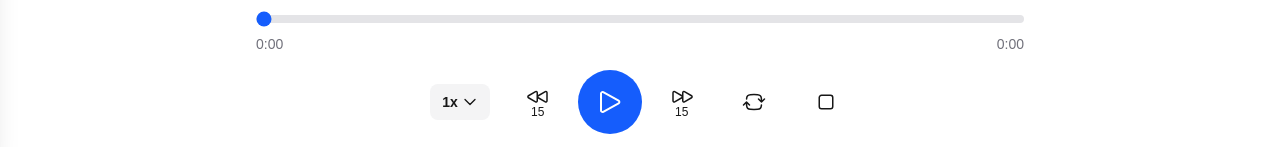
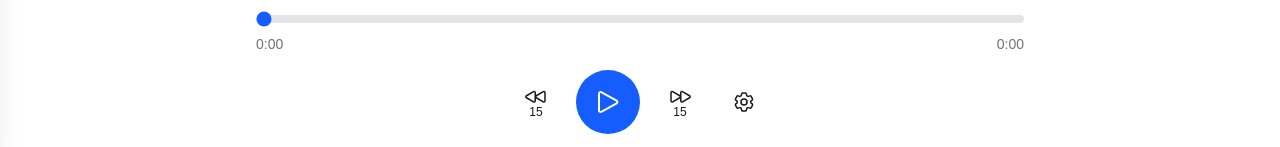
Before and after one commit to RenanNascimento/dante, a Next.js app in the folder frontend/: page / in a window 1280 px wide. Both pictures are taken after a click on the button "try with sample content". Shown: the part 650-797 px from the top of the page. Built offline with nearby package versions, Linux system fonts and the light colour scheme.

Commit message:
feat: enhance AudioControls with settings menu and improved loop labels

```diff
--- a/frontend/src/components/AudioControls.tsx
+++ b/frontend/src/components/AudioControls.tsx
@@ -1,6 +1,6 @@
 "use client";
 
-import { useState } from "react";
+import { useState, useEffect, useRef } from "react";
 
 export type LoopMode = 0 | 1 | 2 | 3 | 4;
 
@@ -28,11 +28,11 @@
 
 function getLoopLabel(mode: LoopMode): string {
   switch (mode) {
-    case 0: return "";
-    case 1: return "1";
-    case 2: return "2";
-    case 3: return "4";
-    case 4: return "∞";
+    case 0: return "Off";
+    case 1: return "1x";
+    case 2: return "2x";
+    case 3: return "4x";
+    case 4: return "Infinite";
   }
 }
 
@@ -51,8 +51,27 @@
   onSpeedChange,
   onPauseAtPhraseEndToggle,
 }: AudioControlsProps) {
-  const loopLabel = getLoopLabel(loopMode);
-  const [speedDropdownOpen, setSpeedDropdownOpen] = useState(false);
+  const [settingsOpen, setSettingsOpen] = useState(false);
+  const menuRef = useRef<HTMLDivElement>(null);
+
+  // Close menu when clicking outside
+  useEffect(() => {
+    if (!settingsOpen) return;
+    const handleClickOutside = (e: MouseEvent) => {
+      if (menuRef.current && !menuRef.current.contains(e.target as Node)) {
+        setSettingsOpen(false);
+      }
+    };
+    document.addEventListener("click", handleClickOutside);
+    return () => document.removeEventListener("click", handleClickOutside);
+  }, [settingsOpen]);
+
+  const handleSpeedToggle = () => {
+    onSpeedChange(playbackSpeed === 1 ? 0.75 : 1);
+  };
+
+  // Check if any setting is active to show indicator on settings button
+  const hasActiveSettings = loopMode > 0 || pauseAtPhraseEnd || playbackSpeed !== 1;
 
   return (
     <div className="fixed bottom-0 left-0 right-0 bg-white dark:bg-zinc-900 border-t border-zinc-200 dark:border-zinc-700 p-4 shadow-lg">
@@ -74,51 +93,7 @@
         </div>
 
         {/* Controls */}
-        <div className="flex items-center justify-center gap-6">
-          {/* Speed control dropdown */}
-          <div className="relative">
-            <button
-              onClick={() => setSpeedDropdownOpen(!speedDropdownOpen)}
-              className="px-3 py-2 rounded-lg text-sm font-semibold transition-colors bg-zinc-100 dark:bg-zinc-800 hover:bg-zinc-200 dark:hover:bg-zinc-700 flex items-center gap-1"
-              aria-label="Playback speed"
-              title="Playback speed"
-            >
-              {playbackSpeed}x
-              <svg
-                xmlns="http://www.w3.org/2000/svg"
-                fill="none"
-                viewBox="0 0 24 24"
-                strokeWidth={2}
-                stroke="currentColor"
-                className={`w-4 h-4 transition-transform ${speedDropdownOpen ? "rotate-180" : ""}`}
-              >
-                <path strokeLinecap="round" strokeLinejoin="round" d="M19.5 8.25l-7.5 7.5-7.5-7.5" />
-              </svg>
-            </button>
-            {speedDropdownOpen && (
-              <div className="absolute bottom-full mb-2 left-0 bg-white dark:bg-zinc-800 border border-zinc-200 dark:border-zinc-700 rounded-lg shadow-lg overflow-hidden">
-                {[0.75, 1, 1.25].map((speed) => (
-                  <button
-                    key={speed}
-                    onClick={() => {
-                      onSpeedChange(speed);
-                      setSpeedDropdownOpen(false);
-                    }}
-                    className={`w-full px-4 py-2 text-sm font-semibold text-left transition-colors ${
-                      playbackSpeed === speed
-                        ? "bg-green-200 dark:bg-green-800 text-green-900 dark:text-green-100"
-                        : "hover:bg-zinc-100 dark:hover:bg-zinc-700"
-                    }`}
-                  >
-                    {speed}x
-                  </button>
-                ))}
-              </div>
-            )}
-          </div>
-
-          {/* Playback controls - Center */}
-          <div className="flex items-center gap-4">
+        <div className="flex items-center justify-center gap-4">
           {/* Skip backward 15s */}
           <button
             onClick={onSkipBackward}
@@ -203,17 +178,21 @@
             </svg>
             <span className="text-xs block -mt-1">15</span>
           </button>
-          </div>
 
-          {/* Loop button */}
+          {/* Settings button */}
+          <div className="relative" ref={menuRef}>
             <button
-            onClick={onLoopToggle}
+              onClick={(e) => {
+                e.stopPropagation();
+                setSettingsOpen(!settingsOpen);
+              }}
               className={`p-3 rounded-full transition-colors relative ${
-              loopMode > 0
+                hasActiveSettings
                   ? "bg-blue-100 dark:bg-blue-900 text-blue-600 dark:text-blue-400"
                   : "hover:bg-zinc-100 dark:hover:bg-zinc-800"
               }`}
-            aria-label="Toggle loop mode"
+              aria-label="Settings"
+              title="Settings"
             >
               <svg
                 xmlns="http://www.w3.org/2000/svg"
@@ -226,42 +205,54 @@
                 <path
                   strokeLinecap="round"
                   strokeLinejoin="round"
-                d="M19.5 12c0-1.232-.046-2.453-.138-3.662a4.006 4.006 0 00-3.7-3.7 48.678 48.678 0 00-7.324 0 4.006 4.006 0 00-3.7 3.7c-.017.22-.032.441-.046.662M19.5 12l3-3m-3 3l-3-3m-12 3c0 1.232.046 2.453.138 3.662a4.006 4.006 0 003.7 3.7 48.656 48.656 0 007.324 0 4.006 4.006 0 003.7-3.7c.017-.22.032-.441.046-.662M4.5 12l3 3m-3-3l-3 3"
+                  d="M9.594 3.94c.09-.542.56-.94 1.11-.94h2.593c.55 0 1.02.398 1.11.94l.213 1.281c.063.374.313.686.645.87.074.04.147.083.22.127.325.196.72.257 1.075.124l1.217-.456a1.125 1.125 0 011.37.49l1.296 2.247a1.125 1.125 0 01-.26 1.431l-1.003.827c-.293.241-.438.613-.43.992a7.723 7.723 0 010 .255c-.008.378.137.75.43.991l1.004.827c.424.35.534.955.26 1.43l-1.298 2.247a1.125 1.125 0 01-1.369.491l-1.217-.456c-.355-.133-.75-.072-1.076.124a6.47 6.47 0 01-.22.128c-.331.183-.581.495-.644.869l-.213 1.281c-.09.543-.56.94-1.11.94h-2.594c-.55 0-1.019-.398-1.11-.94l-.212-1.281c-.062-.374-.312-.686-.644-.87a6.52 6.52 0 01-.22-.127c-.325-.196-.72-.257-1.076-.124l-1.217.456a1.125 1.125 0 01-1.369-.49l-1.297-2.247a1.125 1.125 0 01.26-1.431l1.004-.827c.292-.24.437-.613.43-.991a6.932 6.932 0 010-.255c.007-.38-.138-.751-.43-.992l-1.004-.827a1.125 1.125 0 01-.26-1.43l1.297-2.247a1.125 1.125 0 011.37-.491l1.216.456c.356.133.751.072 1.076-.124.072-.044.146-.086.22-.128.332-.183.582-.495.644-.869l.214-1.28z"
                 />
-            </svg>
-            {loopLabel && (
-              <span className="absolute -top-1 -right-1 text-xs font-bold bg-blue-600 text-white rounded-full w-5 h-5 flex items-center justify-center">
-                {loopLabel}
-              </span>
-            )}
-          </button>
-
-          {/* Pause at phrase end button */}
-          <button
-            onClick={onPauseAtPhraseEndToggle}
-            className={`p-3 rounded-full transition-colors ${
-              pauseAtPhraseEnd
-                ? "bg-orange-100 dark:bg-orange-900 text-orange-600 dark:text-orange-400"
-                : "hover:bg-zinc-100 dark:hover:bg-zinc-800"
-            }`}
-            aria-label="Pause at phrase end"
-            title="Pause at phrase end"
-          >
-            <svg
-              xmlns="http://www.w3.org/2000/svg"
-              fill="none"
-              viewBox="0 0 24 24"
-              strokeWidth={1.5}
-              stroke="currentColor"
-              className="w-6 h-6"
-            >
                 <path
                   strokeLinecap="round"
                   strokeLinejoin="round"
-                d="M5.25 7.5A2.25 2.25 0 017.5 5.25h9a2.25 2.25 0 012.25 2.25v9a2.25 2.25 0 01-2.25 2.25h-9a2.25 2.25 0 01-2.25-2.25v-9z"
+                  d="M15 12a3 3 0 11-6 0 3 3 0 016 0z"
                 />
               </svg>
             </button>
+
+            {/* Settings menu */}
+            {settingsOpen && (
+              <div className="absolute bottom-full mb-2 right-0 bg-white dark:bg-zinc-800 border border-zinc-200 dark:border-zinc-700 rounded-lg shadow-lg overflow-hidden min-w-[180px]">
+                {/* Speed toggle */}
+                <button
+                  onClick={handleSpeedToggle}
+                  className="w-full px-4 py-3 text-sm text-left transition-colors hover:bg-zinc-100 dark:hover:bg-zinc-700 flex items-center justify-between"
+                >
+                  <span>Speed</span>
+                  <span className={`font-semibold ${playbackSpeed !== 1 ? "text-blue-600 dark:text-blue-400" : ""}`}>
+                    {playbackSpeed === 1 ? "Normal" : "Slow"}
+                  </span>
+                </button>
+
+                {/* Loop toggle */}
+                <button
+                  onClick={onLoopToggle}
+                  className="w-full px-4 py-3 text-sm text-left transition-colors hover:bg-zinc-100 dark:hover:bg-zinc-700 flex items-center justify-between border-t border-zinc-200 dark:border-zinc-700"
+                >
+                  <span>Repeat</span>
+                  <span className={`font-semibold ${loopMode > 0 ? "text-blue-600 dark:text-blue-400" : ""}`}>
+                    {getLoopLabel(loopMode)}
+                  </span>
+                </button>
+
+                {/* Pause at phrase end toggle */}
+                <button
+                  onClick={onPauseAtPhraseEndToggle}
+                  className="w-full px-4 py-3 text-sm text-left transition-colors hover:bg-zinc-100 dark:hover:bg-zinc-700 flex items-center justify-between border-t border-zinc-200 dark:border-zinc-700"
+                >
+                  <span>Pause per word</span>
+                  <span className={`font-semibold ${pauseAtPhraseEnd ? "text-blue-600 dark:text-blue-400" : ""}`}>
+                    {pauseAtPhraseEnd ? "On" : "Off"}
+                  </span>
+                </button>
+              </div>
+            )}
+          </div>
         </div>
       </div>
     </div>
```
Lines whose indentation alone changed are shown as unchanged.
